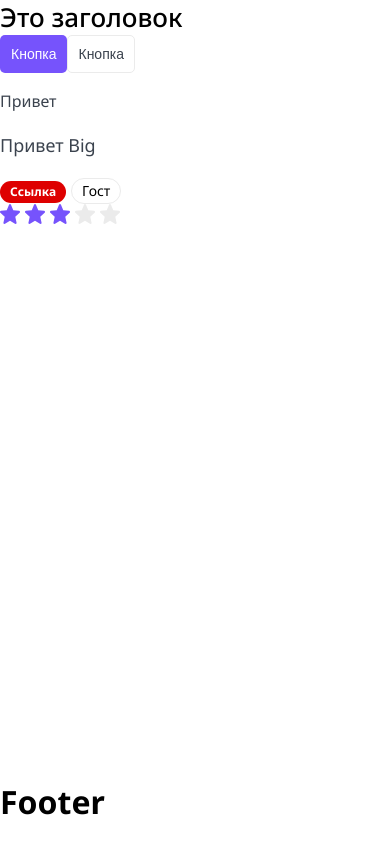
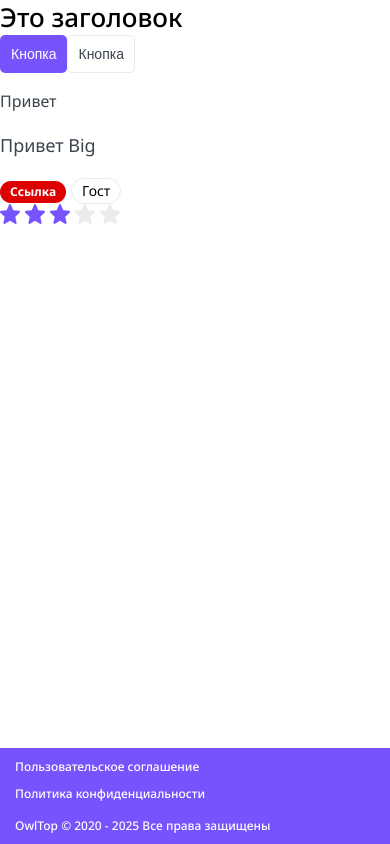
Before and after one commit to fakefedya/nextjs-course, a Next.js app: page / in a window 390 px wide. Built offline with nearby package versions, Linux system fonts and the light colour scheme.

Commit message:
Верстка Footer

```diff
--- a/components/layout/Footer/Footer.module.css
+++ b/components/layout/Footer/Footer.module.css
@@ -0,0 +1,45 @@
+.footerWrapper {
+	background-color: var(--primary);
+	height: 72px;
+	display: flex;
+	align-items: center;
+	justify-content: space-between;
+	padding: 0 32px;
+}
+
+.links {
+	display: flex;
+	gap: 40px;
+}
+
+.rights,
+.links a {
+	font-size: 16px;
+	color: var(--white);
+	font-weight: 500;
+	line-height: normal;
+}
+
+@media (max-width: 765px) {
+	.footerWrapper {
+		height: auto;
+		flex-direction: column-reverse;
+		gap: 15px;
+		padding: 10px 15px;
+	}
+
+	.rights {
+		width: 100%;
+	}
+
+	.links {
+		width: 100%;
+		flex-direction: column;
+		gap: 10px;
+	}
+
+	.rights,
+	.links a {
+		font-size: 12px;
+	}
+}
--- a/components/layout/Footer/Footer.tsx
+++ b/components/layout/Footer/Footer.tsx
@@ -1,3 +1,5 @@
+import styles from './Footer.module.css'
+
 interface FooterProps {
 	className?: string
 }
@@ -5,7 +7,19 @@ interface FooterProps {
 export function Footer({ ...props }: FooterProps) {
 	return (
 		<footer {...props}>
-			<h1>Footer</h1>
+			<div className={styles.footerWrapper}>
+				<div className={styles.rights}>
+					OwlTop &copy; 2020 - {new Date().getFullYear()} Все права защищены
+				</div>
+				<div className={styles.links}>
+					<a href='/' target='_blank'>
+						Пользовательское соглашение
+					</a>
+					<a href='/' target='_blank'>
+						Политика конфиденциальности
+					</a>
+				</div>
+			</div>
 		</footer>
 	)
 }
```
